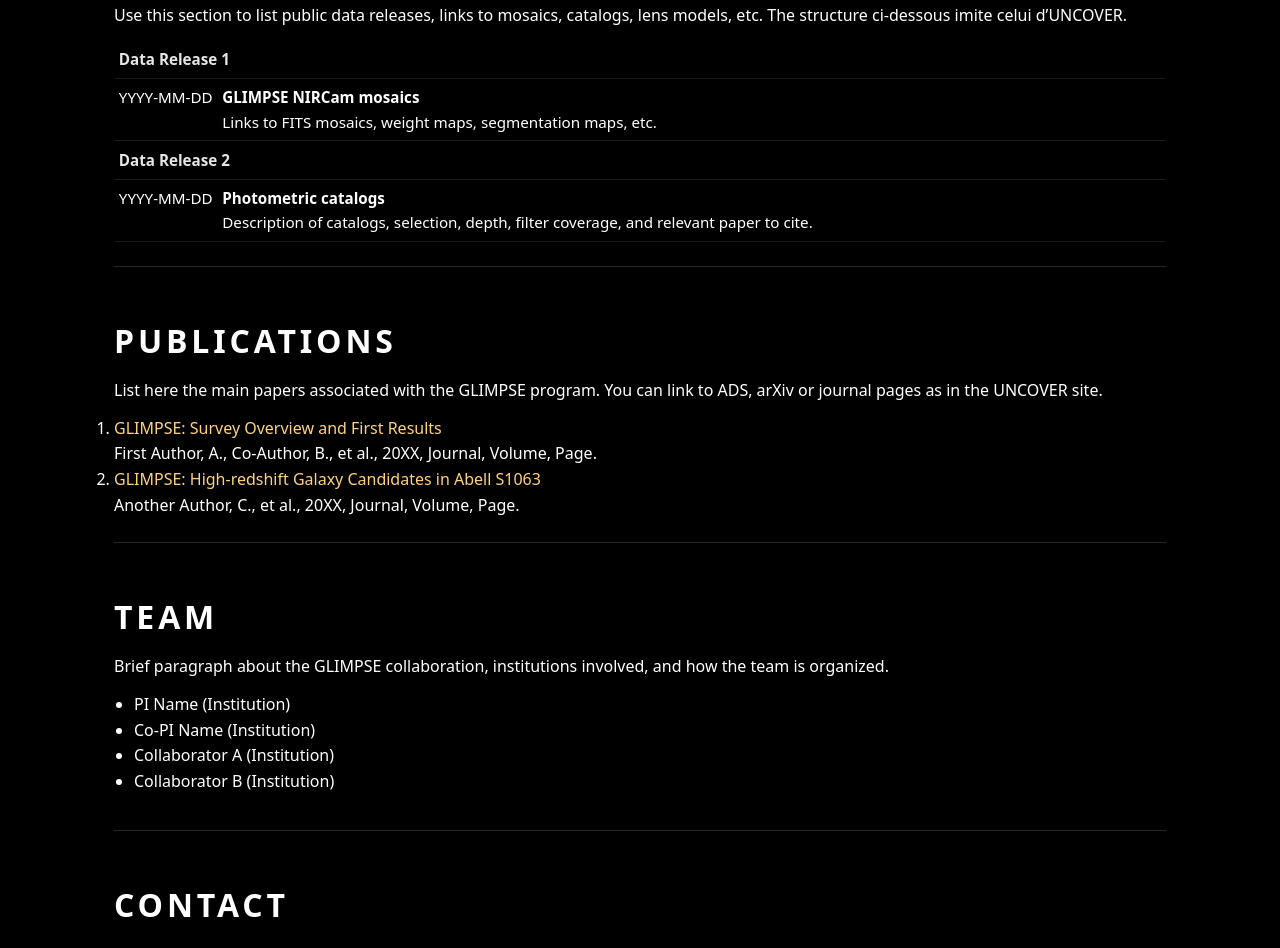
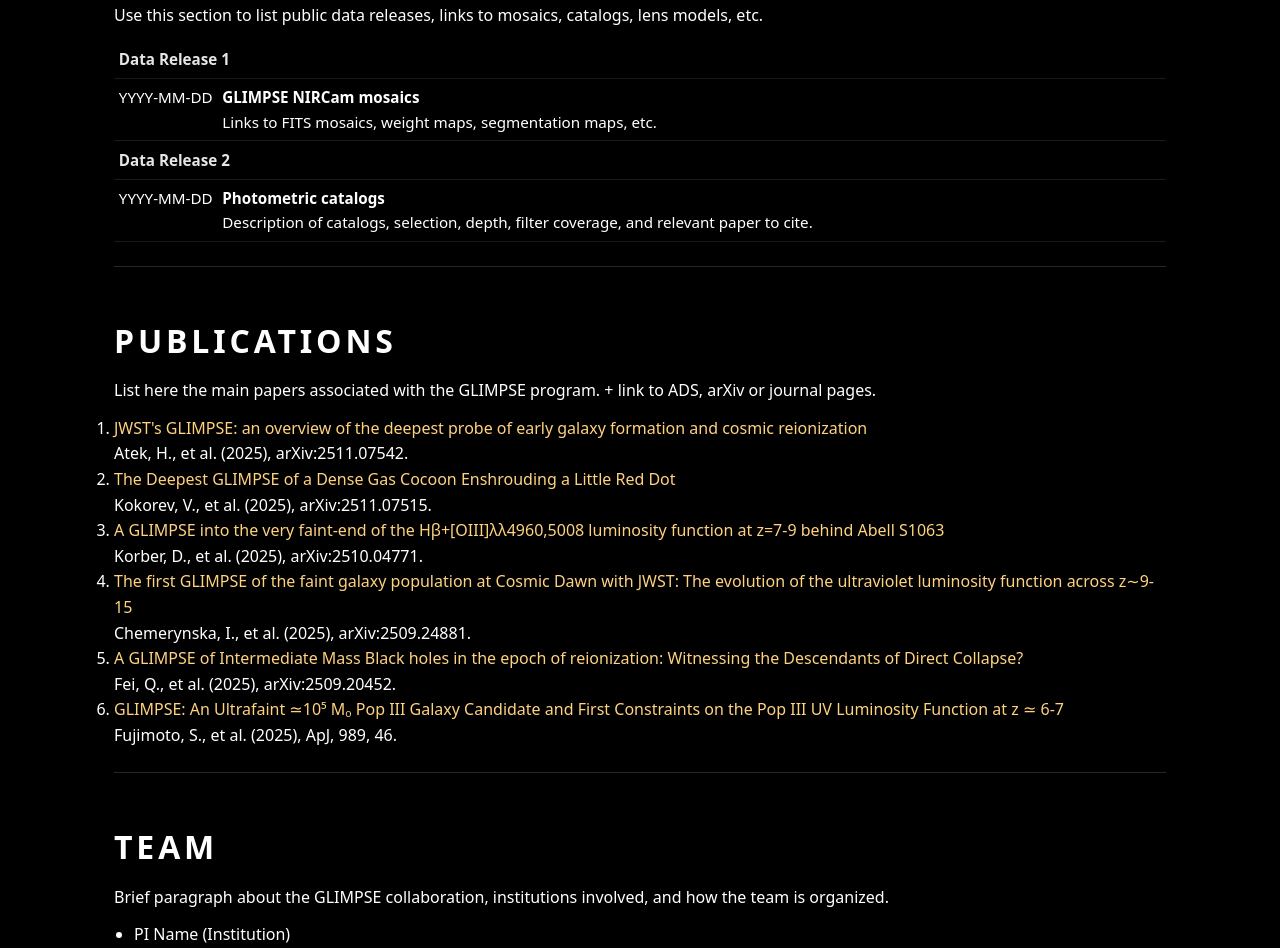
Before and after one commit to SylvainHeurtier/SylvainHeurtier.github.io, a plain HTML site: page index.html in a window 1280 px wide. Shown: the part 1937-2885 px from the top of the page. Drawn offline with nearby package versions, Linux system fonts and the light colour scheme.

Commit message:
publications ajoutées

```diff
--- a/index.html
+++ b/index.html
@@ -246,7 +246,7 @@
   <!-- PAGE DE GARDE -->
   <header class="hero">
 
-    <!-- Navigation type UNCOVER -->
+    <!-- Navigation type -->
     <nav class="nav">
       <a href="#overview">Overview</a>
       <a href="#science">Science</a>
@@ -346,8 +346,7 @@
       <h2>Data Releases</h2>
       <p>
         Use this section to list public data releases, links to mosaics,
-        catalogs, lens models, etc. The structure ci-dessous imite celui
-        d’UNCOVER.
+        catalogs, lens models, etc.
       </p>
 
       <table class="list-table">
@@ -384,23 +383,58 @@
     <section id="publications">
       <h2>Publications</h2>
       <p>
-        List here the main papers associated with the GLIMPSE program. You can
-        link to ADS, arXiv or journal pages as in the UNCOVER site.
+        List here the main papers associated with the GLIMPSE program.
+        + link to ADS, arXiv or journal pages.
       </p>
 
       <ol>
         <li>
-          <a href="#" target="_blank" rel="noopener">
-            GLIMPSE: Survey Overview and First Results
+          <a href="https://ui.adsabs.harvard.edu/abs/2025arXiv251107542A/abstract"
+            target="_blank" rel="noopener">
+            JWST's GLIMPSE: an overview of the deepest probe of early galaxy formation and cosmic reionization
           </a><br />
-          First Author, A., Co-Author, B., et al., 20XX, Journal, Volume, Page.
+          Atek, H., et al. (2025), arXiv:2511.07542.
         </li>
         <li>
-          <a href="#" target="_blank" rel="noopener">
-            GLIMPSE: High-redshift Galaxy Candidates in Abell S1063
+          <a href="https://ui.adsabs.harvard.edu/abs/2025arXiv251107515K/abstract"
+            target="_blank" rel="noopener">
+            The Deepest GLIMPSE of a Dense Gas Cocoon Enshrouding a Little Red Dot
           </a><br />
-          Another Author, C., et al., 20XX, Journal, Volume, Page.
+          Kokorev, V., et al. (2025), arXiv:2511.07515.
         </li>
+
+        <li>
+          <a href="https://ui.adsabs.harvard.edu/abs/2025arXiv251004771K/abstract"
+            target="_blank" rel="noopener">
+            A GLIMPSE into the very faint-end of the Hβ+[OIII]λλ4960,5008 luminosity function at z=7-9 behind Abell S1063
+          </a><br />
+          Korber, D., et al. (2025), arXiv:2510.04771.
+        </li>
+
+        <li>
+          <a href="https://ui.adsabs.harvard.edu/abs/2025arXiv250924881C/abstract"
+            target="_blank" rel="noopener">
+            The first GLIMPSE of the faint galaxy population at Cosmic Dawn with JWST: The evolution of the ultraviolet luminosity function across z∼9-15
+          </a><br />
+          Chemerynska, I., et al. (2025), arXiv:2509.24881.
+        </li>
+
+        <li>
+          <a href="https://ui.adsabs.harvard.edu/abs/2025arXiv250920452F/abstract"
+            target="_blank" rel="noopener">
+            A GLIMPSE of Intermediate Mass Black holes in the epoch of reionization: Witnessing the Descendants of Direct Collapse?
+          </a><br />
+          Fei, Q., et al. (2025), arXiv:2509.20452.
+        </li>
+
+        <li>
+          <a href="https://ui.adsabs.harvard.edu/abs/2025ApJ...989...46F/abstract"
+            target="_blank" rel="noopener">
+            GLIMPSE: An Ultrafaint ≃10⁵ Mₒ Pop III Galaxy Candidate and First Constraints on the Pop III UV Luminosity Function at z ≃ 6-7
+          </a><br />
+          Fujimoto, S., et al. (2025), ApJ, 989, 46.
+        </li>
+
       </ol>
     </section>
 
```
